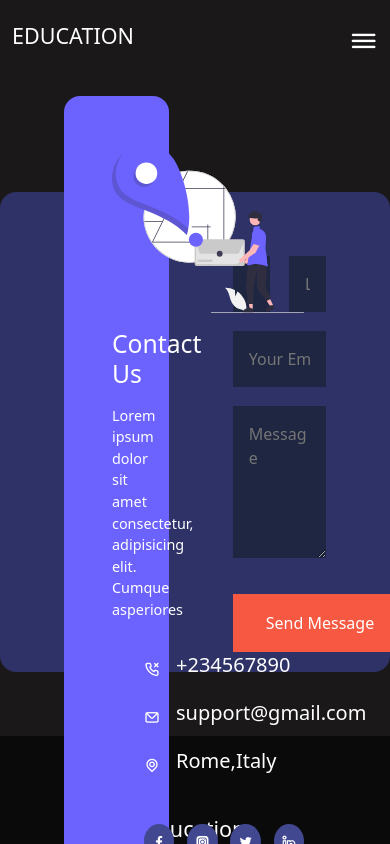
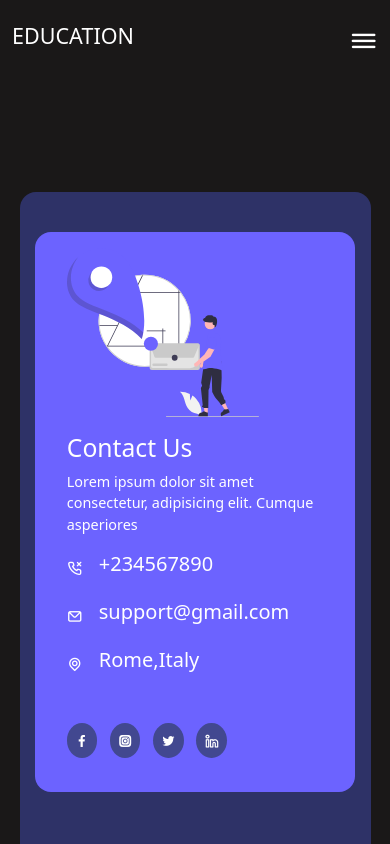
Before and after one commit to bijaysharma8335/Education-website-React, a React (Create React App) app: page /contact in a window 390 px wide. Shown: the top 844 px of the page. Built offline with nearby package versions, Linux system fonts and the light colour scheme.

Commit message:
Update contact page

```diff
--- a/public/index.html
+++ b/public/index.html
@@ -2,7 +2,7 @@
 <html lang="en">
     <head>
         <meta charset="utf-8" />
-        <link rel="icon" href="%PUBLIC_URL%/favicon.ico" />
+        <!-- <link rel="icon" href="%PUBLIC_URL%/favicon.ico" /> -->
         <meta name="viewport" content="width=device-width, initial-scale=1" />
         <meta name="theme-color" content="#000000" />
         <meta
--- a/src/components/Contact.css
+++ b/src/components/Contact.css
@@ -1,9 +1,10 @@
 .contact_container {
     background-color: var(--color-bg1);
-    padding: 4rem;
-    display: grid;
-    grid-template-columns: 40% 60%;
-    gap: 4rem;
+    display: flex;
+    flex-direction: row;
+    align-items: center;
+    justify-content: space-evenly;
+    gap: 3rem;
     height: 30rem;
     border-radius: 1rem;
     margin: 4rem auto;
@@ -12,30 +13,33 @@
 .contact {
     margin-top: 12rem;
 }
-/*----------- aside------------------ */
 .contact_aside {
     background-color: var(--color-primary);
-    padding: 3rem;
+    padding: 1rem 2rem;
     border-radius: 1rem;
+    width: 30rem;
+    height: 38rem;
     position: relative;
-    bottom: 10rem;
+    bottom: 2.5rem;
+    margin-top: 2.5rem;
 }
 .aside_image {
     width: 12rem;
     margin-bottom: 1rem;
 }
+.contact_aside ul {
+    margin-left: 0;
+    padding-left: 0;
+}
 .contact_aside h2 {
     text-align: left;
-    margin-bottom: 1rem;
+    margin-bottom: 0.5rem;
+}
+.contact_aside h5 {
+    word-break: break-all;
 }
 .contact_aside p {
     font-size: 0.9rem;
-    margin-bottom: 2rem;
-}
-.contact_details li {
-    display: flex;
-    gap: 1rem;
-    align-items: center;
     margin-bottom: 1rem;
 }
 .contact_socials {
@@ -43,6 +47,12 @@
     gap: 0.8rem;
     margin-top: 3rem;
     color: white;
+}
+.contact_details li {
+    display: flex;
+    gap: 1rem;
+    align-items: center;
+    margin-bottom: 1rem;
 }
 .contact_socials a {
     background: var(--color-bg2);
@@ -55,9 +65,8 @@
 .contact_socials a:hover {
     background: transparent;
 }
-
-/* ----------------form---------------------- */
 .contact_form {
+    margin-right: 0 !important;
     display: flex;
     flex-direction: column;
     gap: 1.2rem;
@@ -83,52 +92,47 @@ textarea {
     cursor: pointer;
 }
 
-/* media query for tablets */
-@media screen and(max-width:1024px) {
-    .contact {
-        padding-bottom: 0;
-    }
+@media (max-width: 992px) {
     .contact_container {
-        gap: 1.5rem;
-        margin-top: 3rem;
-        height: auto;
-        padding: 1.5rem;
+        flex-direction: column;
+        position: relative;
+        height: 50rem;
+        justify-content: flex-start;
+        height: 71rem;
     }
     .contact_aside {
-        width: auto;
-        padding: 1.5rem;
-        bottom: 0;
-    }
-    .contact_form {
-        align-self: center;
-        margin-right: 1.5rem;
+        padding: 1rem 2rem;
+        border-radius: 1rem;
+        width: 33rem;
+        height: 35rem;
+        margin-top: 5rem;
     }
 }
-/* media query for phones */
-@media screen and(max-width:600px) {
+
+@media (max-width: 756px) {
+    .contact_aside {
+        width: 28rem;
+        height: 35rem;
+    }
+}
+@media (max-width: 576px) {
     .contact_container {
-        grid-template-columns: 1fr;
-
-        gap: 3rem;
-        margin-top: 0;
-        padding: 0;
+        width: 30rem;
+    }
+}
+@media (max-width: 491px) {
+    .contact_container {
+        width: 28rem;
     }
     .contact_aside {
-        position: absolute;
-
-        left: -24px;
-        width: 100vw;
-
-        left: -24px;
-    }
-    .contact_form {
-        position: relative;
-        margin: 0 1.5rem 3rem;
-    }
-    .form_name {
-        flex-direction: column;
-    }
-    .form_name input[type="text"] {
-        width: 100%;
+        width: 25rem;
     }
 }
+@media (max-width: 491px) {
+    .contact_container {
+        width: 90%;
+    }
+    .contact_aside {
+        width: 98%;
+    }
+}
--- a/src/components/Contact.js
+++ b/src/components/Contact.js
@@ -6,7 +6,7 @@ const Contact = () => {
     return (
         <div className="contact">
             <div className="container contact_container">
-                <aside className="contact_aside">
+                <div className="contact_aside">
                     <div className="aside_image">
                         <img src={image} alt="" />
                     </div>
@@ -51,7 +51,7 @@ const Contact = () => {
                             </Link>
                         </li>
                     </ul>
-                </aside>
+                </div>
 
                 <form
                     action="https://formspree.io/f/xjvzqnow"
@@ -85,9 +85,14 @@ const Contact = () => {
                         placeholder="Message"
                         required
                     ></textarea>
-                    <button type="submit" className="button button-primary">
-                        Send Message
-                    </button>
+                    <div style={{ textAlign: "center" }}>
+                        <button
+                            type="submit"
+                            className="button button-primary "
+                        >
+                            Send Message
+                        </button>
+                    </div>
                 </form>
             </div>
         </div>
--- a/src/components/Courses.js
+++ b/src/components/Courses.js
@@ -2,15 +2,16 @@ import React from "react";
 import { Link } from "react-router-dom";
 import { courses } from "./../constants/courses";
 
-const Courses = () => {
+const Courses = ({ number = 0 }) => {
     return (
         <div className="courses ">
             <h2 className="text-white mt-5"> Our Popular Courses</h2>
             <div className="container courses_container">
-                {courses.map((course, i) => (
+                {courses.map((course, i) => {
+                    if (i < number || number === 0)
+                        return (
                             <div className="course" key={i}>
-                        <img src={course.image} alt=""
-                        height={200} />
+                                <img src={course.image} alt="" height={200} />
 
                                 <div className="course_info">
                                     <h4>{course.title}</h4>
@@ -23,7 +24,9 @@ const Courses = () => {
                                     </Link>
                                 </div>
                             </div>
-                ))}
+                        );
+                    else return null;
+                })}
             </div>
         </div>
     );
--- a/src/components/Header.js
+++ b/src/components/Header.js
@@ -7,19 +7,23 @@ const Header = () => {
         const menuBtn = document.querySelector("#open-menu-btn");
         const closedBtn = document.querySelector("#close-menu-btn");
 
-        menuBtn.addEventListener("click", () => {
+        menuBtn.addEventListener("click", (e) => {
+            e.stopPropagation()
             menu.style.display = "flex";
             closedBtn.style.display = "inline-block";
             menuBtn.style.display = "none";
         });
         //close nav menu
-        const closeNav = () => {
+
+        const closeNav = (e) => {
+            e.stopPropagation()
             menu.style.display = "none";
             closedBtn.style.display = "none";
             menuBtn.style.display = "inline-block";
         };
 
         closedBtn?.addEventListener("click", closeNav);
+        document.body.addEventListener("click", closeNav);
     }, []);
 
     return (
--- a/src/components/Home.js
+++ b/src/components/Home.js
@@ -33,7 +33,7 @@ const Home = () => {
                 </div>
             </div>
             <Category />
-            <Courses />
+            <Courses number={6}/>
             <Faq />
             <Testimonials />
         </Container>
```
Lines whose indentation alone changed are shown as unchanged.
